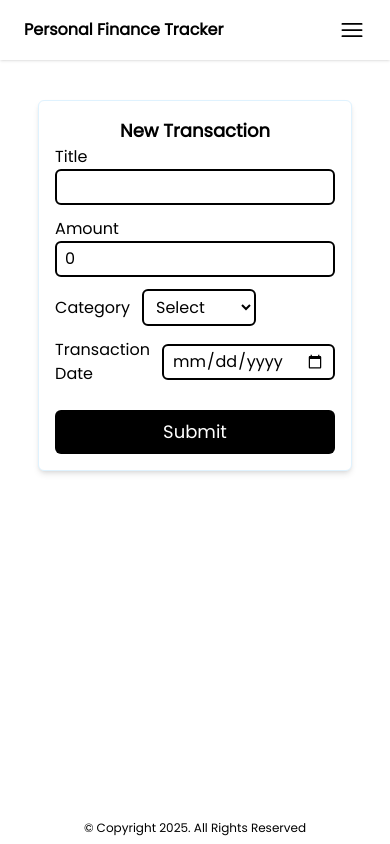
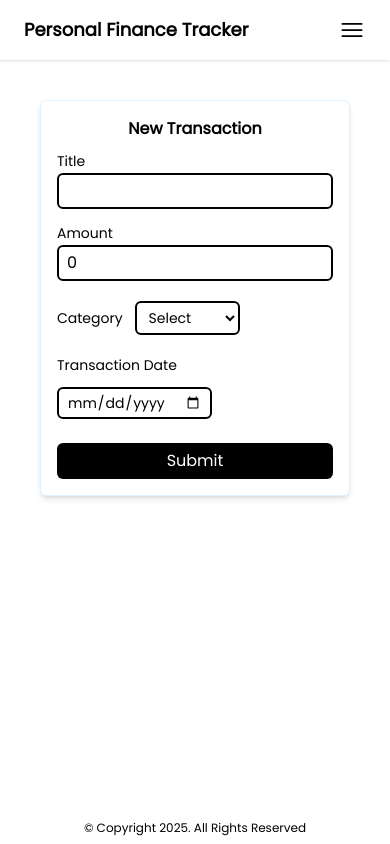
Before and after one commit to amandaiyya/Personal-Finance-Tracker, a React (Vite) app in the folder Frontend/: page /add in a window 390 px wide. Built offline with nearby package versions, Linux system fonts and the light colour scheme; no server answers.

Commit message:
Added Responsiveness to other components

```diff
--- a/Frontend/src/App.jsx
+++ b/Frontend/src/App.jsx
@@ -13,7 +13,7 @@ function App() {
         <Footer />
       </div>
 
-      <Toaster position="bottom-right"/>
+      <Toaster position="bottom-right" toastOptions={{className: 'text-sm sm:text-base'}}/>
     </>
   )
 }
--- a/Frontend/src/components/DeleteConfirmation.jsx
+++ b/Frontend/src/components/DeleteConfirmation.jsx
@@ -9,16 +9,16 @@ function DeleteConfirmation({
   const navigate = useNavigate()
 
   return (
-    <div className='bg-white shadow-md w-lg h-max border border-sky-100 rounded-md p-6 flex flex-col gap-5 items-center text-center'>
+    <div className='bg-white shadow-md w-lg h-max border border-sky-100 rounded-md p-6 flex flex-col gap-3 xs:gap-5 items-center text-center'>
       <div className="w-12 h-12 relative">
-        <div className="absolute top-0 w-12 h-12 rounded-full blur-xs bg-red-200"></div>
-        <div className='absolute top-0 w-12 h-12 flex justify-center'>
-          <ExclamationCircleIcon className="w-10 text-red-700" />
+        <div className="absolute top-0 w-10 xs:w-12 h-10 xs:h-12 rounded-full blur-xs bg-red-200"></div>
+        <div className='absolute top-0 w-10 xs:w-12 h-10 xs:h-12 flex justify-center'>
+          <ExclamationCircleIcon className="w-8 xs:w-10 text-red-700" />
         </div>
       </div>
       <div>
-        <div className="text-xl font-semibold">Delete Transaction</div>
-        <div className="mt-2 mb-3">
+        <div className="text-base xs:text-lg sm:text-xl font-semibold">Delete Transaction</div>
+        <div className="text-xs xs:text-sm sm:text-base mt-2 mb-3">
           <p>Are you sure you want to delete this transaction?</p>
           <p>This action cannot be undone.</p>
         </div>
@@ -26,13 +26,13 @@ function DeleteConfirmation({
       <div className="flex items-center justify-between w-full gap-3">
         <button
           onClick={() => navigate('/')}
-          className="w-1/2 border border-black rounded-md px-3 py-2 shadow-md cursor-pointer bg-black text-white"
+          className="w-1/2 text-sm sm:text-base border border-black rounded-md px-3 py-2 shadow-md cursor-pointer bg-black text-white"
         >Cancel</button>
         <button
           onClick={() => {
             onDelete()
           }}
-          className="w-1/2 border border-red-600 rounded-md px-3 py-2 shadow-md bg-red-300 cursor-pointer flex gap-2 justify-center items-center"
+          className="w-1/2 text-sm sm:text-base border border-red-600 rounded-md px-3 py-2 shadow-md bg-red-300 cursor-pointer flex gap-2 justify-center items-center"
         >{isLoading ? (
           <>
             <ArrowPathIcon className="w-4 animate-spin"/>{'  '}
--- a/Frontend/src/components/Navbar.jsx
+++ b/Frontend/src/components/Navbar.jsx
@@ -4,7 +4,7 @@ import { Bars3Icon } from '@heroicons/react/24/solid';
 function Navbar() {
   return (
     <div className='w-full bg-white shadow-sm px-6 py-4 flex justify-between items-center flex-wrap '>
-      <Link to='/' className='sm:text-xl font-bold cursor-pointer'>Personal Finance Tracker</Link>
+      <Link to='/' className='text-base xs:text-lg sm:text-xl font-bold cursor-pointer'>Personal Finance Tracker</Link>
       <button className='sm:text-lg hidden sm:block bg-black hover:bg-gray-800 cursor-pointer rounded-md text-white py-1 px-3 sm:py-1 sm:px-3'>
         Sign in
       </button>
--- a/Frontend/src/components/TransactionForm.jsx
+++ b/Frontend/src/components/TransactionForm.jsx
@@ -31,35 +31,35 @@ function TransactionForm({
 
   return (
     <div className='bg-white shadow-md w-lg h-max border border-sky-100 rounded-md p-4'>
-      <div className="text-center text-lg font-semibold">{transaction ? "Edit Transaction" : "New Transaction"}</div>
+      <div className="text-center mb-2 sm:text-lg font-semibold">{transaction ? "Edit Transaction" : "New Transaction"}</div>
       <form onSubmit={handleSubmit(handleFormSubmit)} className="flex flex-col gap-3">
         <div>
-          <label className="">Title</label>
+          <label className="text-sm sm:text-base">Title</label>
           <input type="text" {...register("title")} required className="w-full outline-none border-2 border-black rounded-md py-1 px-2"/>
         </div>
         <div>
-          <label className="">Amount</label>
+          <label className="text-sm sm:text-base">Amount</label>
           <input type="number" {...register("amount")} required className="w-full outline-none border-2 border-black rounded-md py-1 px-2"/>
         </div>
-        <div className="flex items-center gap-3">
-          <label className="">Category</label>
-          <select {...register("category")} defaultValue="" required className="outline-none border-2 border-black rounded-md py-1 px-2">
+        <div className="flex items-center gap-3 flex-wrap my-2 sm:my-0">
+          <label className="text-sm sm:text-base">Category</label>
+          <select {...register("category")} defaultValue="" required className="outline-none text-sm sm:text-base border-2 border-black rounded-md py-1 px-2">
             <option value="" disabled>Select</option>
             <option value="income">Income</option>
             <option value="expenses">Expenses</option>
           </select>
         </div>
-        <div className="flex items-center gap-3">
-          <label className="">Transaction Date</label>
-          <input type="date" {...register("date")} required className="outline-none border-2 border-black rounded-md py-1 px-2"/>
+        <div className="flex items-center gap-3 flex-wrap">
+          <label className="text-sm sm:text-base">Transaction Date</label>
+          <input type="date" {...register("date")} required className="outline-none text-sm sm:text-base border-2 border-black rounded-md py-1 px-2"/>
         </div>
         <button
           type="submit"
           disabled={isSubmitting}
-          className="bg-black hover:bg-gray-800 text-white rounded-md px-3 py-2 text-lg mt-3 cursor-pointer"
+          className="bg-black hover:bg-gray-800 text-white rounded-md px-3 py-1.5 sm:py-2 text-bases sm:text-lg mt-3 cursor-pointer"
         >{isSubmitting ? (
           <div className="flex items-center justify-center gap-3">
-            <ArrowPathIcon className='w-5 text-white animate-spin'/>
+            <ArrowPathIcon className='w-4 sm:w-5 text-white animate-spin'/>
             Loading..
           </div>
           ) : "Submit"}
--- a/Frontend/src/components/TransactionList.jsx
+++ b/Frontend/src/components/TransactionList.jsx
@@ -114,7 +114,8 @@ function TransactionList() {
             className='bg-white shadow-md p-2.5 sm:p-3 text-sm sm:text-base flex-1 flex justify-center items-center gap-1 border border-sky-100 rounded-md hover:bg-black hover:text-white transition-colors'
             >
                 <PlusCircleIcon className='w-5 sm:w-6'/>
-                Add Transaction
+                <span>Add</span>
+                <span className='hidden xs:block'>Transaction</span>
             </Link>
             <div className='bg-white shadow-md p-2 sm:py-3 sm:px-2 border border-sky-100 rounded-md'>
                 <select
@@ -143,7 +144,7 @@ function TransactionList() {
                         </div>
                     ) : (
                         transactions.map((transaction) => (
-                            <li key={transaction._id} className='w-full flex gap-3 sm:gap-4 p-2 sm:p-3 hover:bg-gray-50'>
+                            <li key={transaction._id} className='w-full flex gap-3 sm:gap-4 pl-3 p-2 sm:p-3 hover:bg-gray-50'>
                                 <div className={`w-4 border rounded-md shadow-sm ${
                                     transaction.category === "income"
                                         ? "bg-lime-200 border-lime-500"
@@ -152,7 +153,7 @@ function TransactionList() {
 
                                 <div className='flex-1 flex justify-between items-center relative'>
                                     <div>
-                                        <p className='sm:text-lg font-semibold'>{transaction.title}</p>
+                                        <p className='text-sm xs:text-base sm:text-lg font-semibold'>{transaction.title}</p>
                                         <span className='text-gray-500 text-xs sm:text-sm'>{transaction.date.split('T')[0]}</span>
                                     </div>
 
--- a/Frontend/src/index.css
+++ b/Frontend/src/index.css
@@ -1,4 +1,8 @@
 @import "tailwindcss";
+
+@theme {
+  --breakpoint-xs: 20rem;
+}
 
 *{
   box-sizing: border-box;
```
